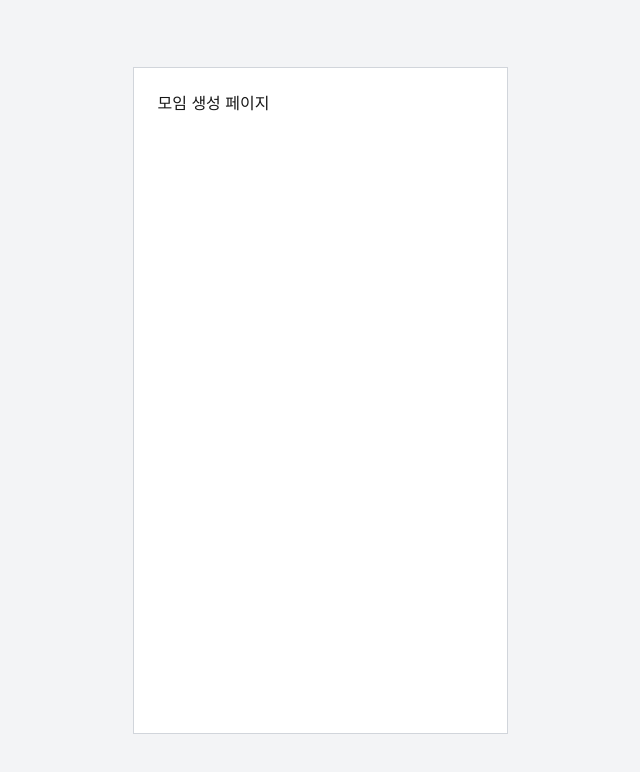
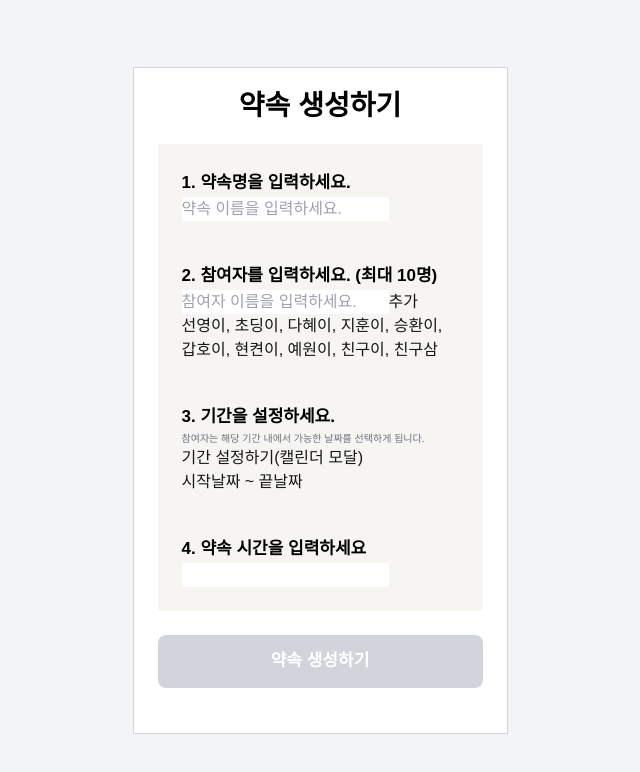
Before and after one commit to kimsuns/catchdate, a Next.js app: page /moimCreate in a window 1280 px wide. Shown: the top 772 px of the page, without its empty margins (320-960 px from the left). Built offline with nearby package versions, Linux system fonts and the light colour scheme.

Commit message:
[#5] feat : basic setting of moimCreate page

```diff
--- a/app/moimCreate/page.tsx
+++ b/app/moimCreate/page.tsx
@@ -1,3 +1,47 @@
 export default function MoimCreate() {
-  return <div>모임 생성 페이지</div>;
+  return (
+    <div className="flex flex-col items-center">
+      <section className="text-black font-suit text-[28px] font-semibold leading-none">
+        약속 생성하기
+      </section>
+      <section className="flex flex-col p-6 justify-center  gap-10 self-stretch mt-6 mb-6 rounded-[2px] bg-[#F6F5F2]">
+        <div>
+          <span className="text-black font-suit text-[17px] font-bold leading-[29px]">
+            1. 약속명을 입력하세요.
+          </span>
+          <input placeholder="약속 이름을 입력하세요." />
+        </div>
+        <div>
+          <span className="text-black font-suit text-[17px] font-bold leading-[29px]">
+            2. 참여자를 입력하세요. (최대 10명)
+          </span>
+          <input placeholder="참여자 이름을 입력하세요." />
+          <button>추가</button>
+          <div>
+            선영이, 초딩이, 다혜이, 지훈이, 승환이, 갑호이, 현켠이, 예원이,
+            친구이, 친구삼
+          </div>
+        </div>
+        <div>
+          <span className="text-black font-suit text-[17px] font-bold leading-[29px]">
+            3. 기간을 설정하세요.
+          </span>
+          <div className="text-gray-500 text-[10px] ">
+            참여자는 해당 기간 내에서 가능한 날짜를 선택하게 됩니다.
+          </div>
+          <button>기간 설정하기(캘린더 모달)</button>
+          <div>시작날짜 ~ 끝날짜</div>
+        </div>
+        <div>
+          <span className="text-black font-suit text-[17px] font-bold leading-[29px]">
+            4. 약속 시간을 입력하세요
+          </span>
+          <input />
+        </div>
+      </section>
+      <button className="text-[#FFF] font-[SUIT Variable] text-[17px] font-bold flex w-full h-[53px] p-4 justify-center items-center self-stretch rounded-[8px] hover:bg-[#51B1E0] bg-gray-300">
+        약속 생성하기
+      </button>
+    </div>
+  );
 }
```
